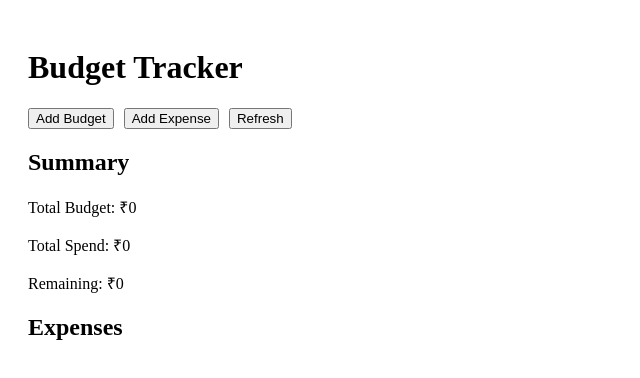
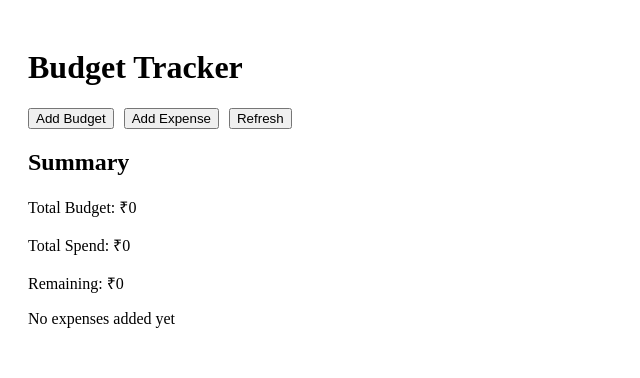
Before and after one commit to pinaki-GH/budget-tracker, a Next.js app: page / in a window 1280 px wide. Shown: the top 378 px of the page, without its empty margins (0-640 px from the left). Built offline with nearby package versions, Linux system fonts and the light colour scheme.

Commit message:
Update ExpenseList.js

```diff
--- a/components/ExpenseList.js
+++ b/components/ExpenseList.js
@@ -1,4 +1,8 @@
 export default function ExpenseList({ expenses }) {
+  if (!expenses || expenses.length === 0) {
+    return <p>No expenses added yet</p>
+  }
+
   return (
     <div>
       <h2>Expenses</h2>
```
